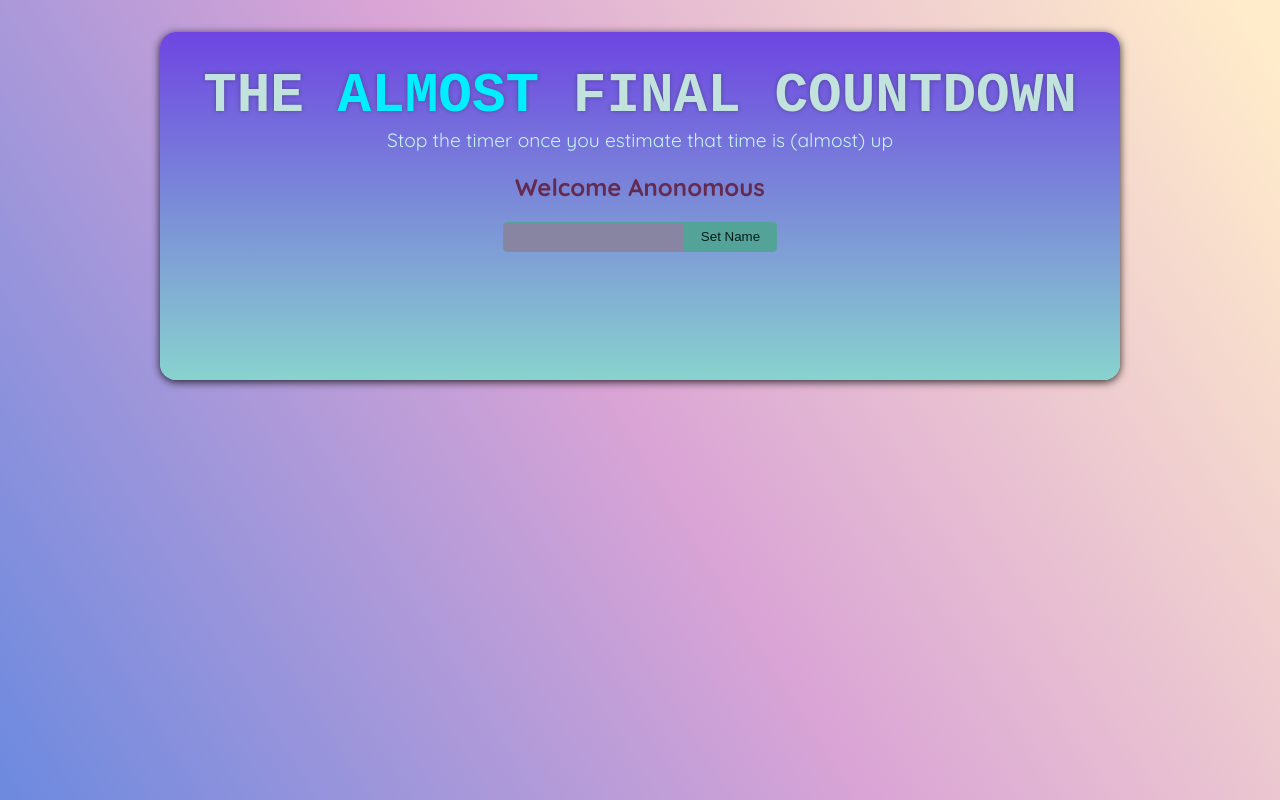
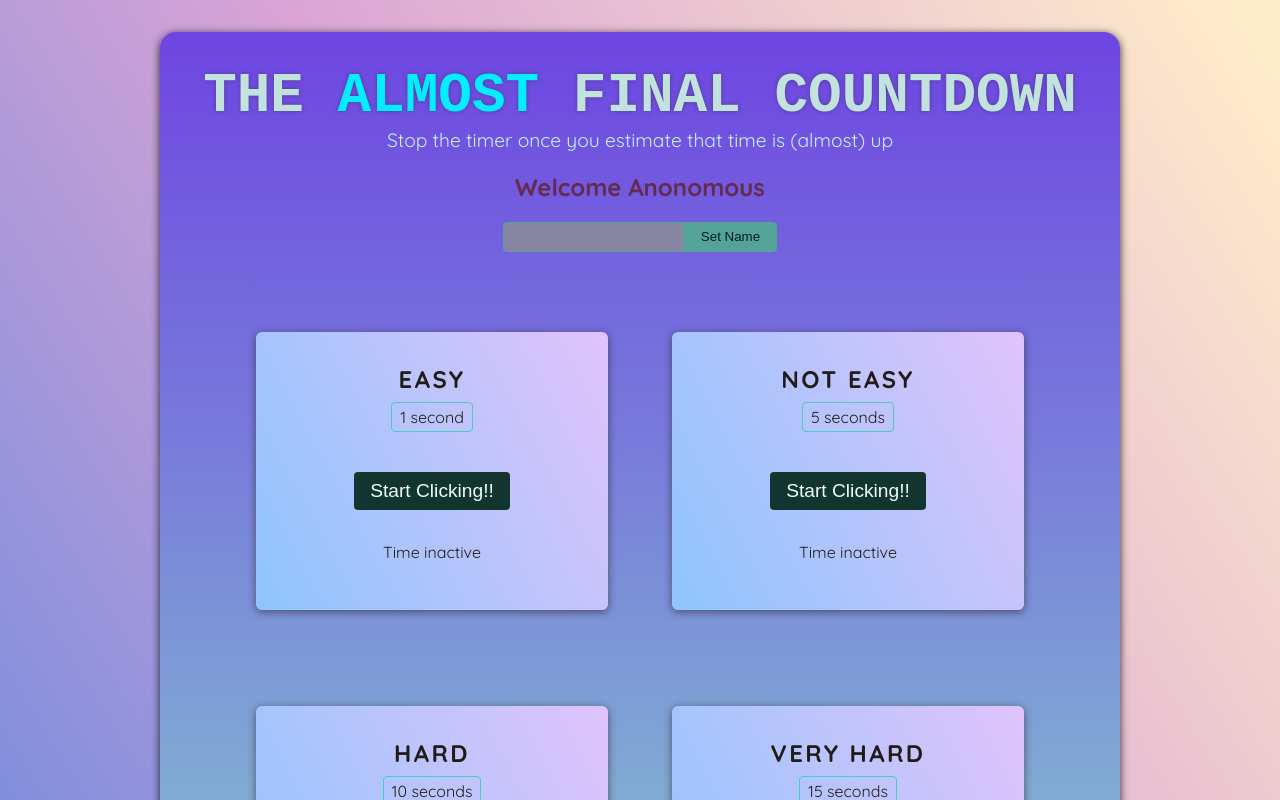
Before and after one commit to rishavConsoleLog21/CountdownClick-Game, a React (Vite) app: page / in a window 1280 px wide. Shown: the top 800 px of the page. Built offline with nearby package versions, Linux system fonts and the light colour scheme; a web font is replaced by a local one.

Commit message:
Add timer to App.jsx and state & ref to store time

```diff
--- a/src/App.jsx
+++ b/src/App.jsx
@@ -1,10 +1,16 @@
 import Player from './components/Player.jsx';
+import TimerChallenge from './components/TimerChallenge.jsx';
 
 function App() {
   return (
     <>
       <Player />
-      <div id="challenges"></div>
+      <div id="challenges">
+        <TimerChallenge title="Easy" targetTime={1} />
+        <TimerChallenge title="Not easy" targetTime={5} />
+        <TimerChallenge title="Hard" targetTime={10} />
+        <TimerChallenge title="Very hard" targetTime={15} />
+      </div>
     </>
   );
 }
--- /dev/null
+++ b/src/components/TimerChallenge.jsx
@@ -0,0 +1,40 @@
+import React, { useState, useRef } from "react";
+
+//let timer; // using outside of the component so useState not re-evaluated
+
+const TimerChallenge = ({ title, targetTime }) => {
+  const timer = useRef();
+  const [timerStarted, setTimerStarted] = useState(false); // [1
+  const [timeExpired, setTimeExpired] = useState(false);
+
+  function handleStart() {
+    timer.current = setTimeout(() => {
+      setTimeExpired(true);
+    }, targetTime * 1000);
+    setTimerStarted(true);
+  }
+
+  function handleStop() {
+    clearTimeout(timer.current);
+  }
+
+  return (
+    <section className="challenge">
+      <h2>{title}</h2>
+      {timeExpired && <p>You Lost!</p>}
+      <p className="challenge-time">
+        {targetTime} second{targetTime > 1 ? "s" : ""}
+      </p>
+      <p>
+        <button onClick={timerStarted ? handleStop : handleStart}>
+          {timerStarted ? "Stop" : "Start"} Clicking!!
+        </button>
+      </p>
+      <p className={timerStarted ? "active" : undefined}>
+        {timerStarted ? "Time is running out" : "Time inactive"}
+      </p>
+    </section>
+  );
+};
+
+export default TimerChallenge;
--- a/src/index.css
+++ b/src/index.css
@@ -106,7 +106,7 @@
   justify-content: center;
   padding: 2rem;
   margin: 2rem auto;
-  background: linear-gradient(#4df8df, #4df0f8);
+  background: linear-gradient(62deg, #8EC5FC 0%, #E0C3FC 100%);
   color: #221c18;
   box-shadow: 0 2px 8px rgba(35, 34, 34, 0.6);
   border-radius: 6px;
```
